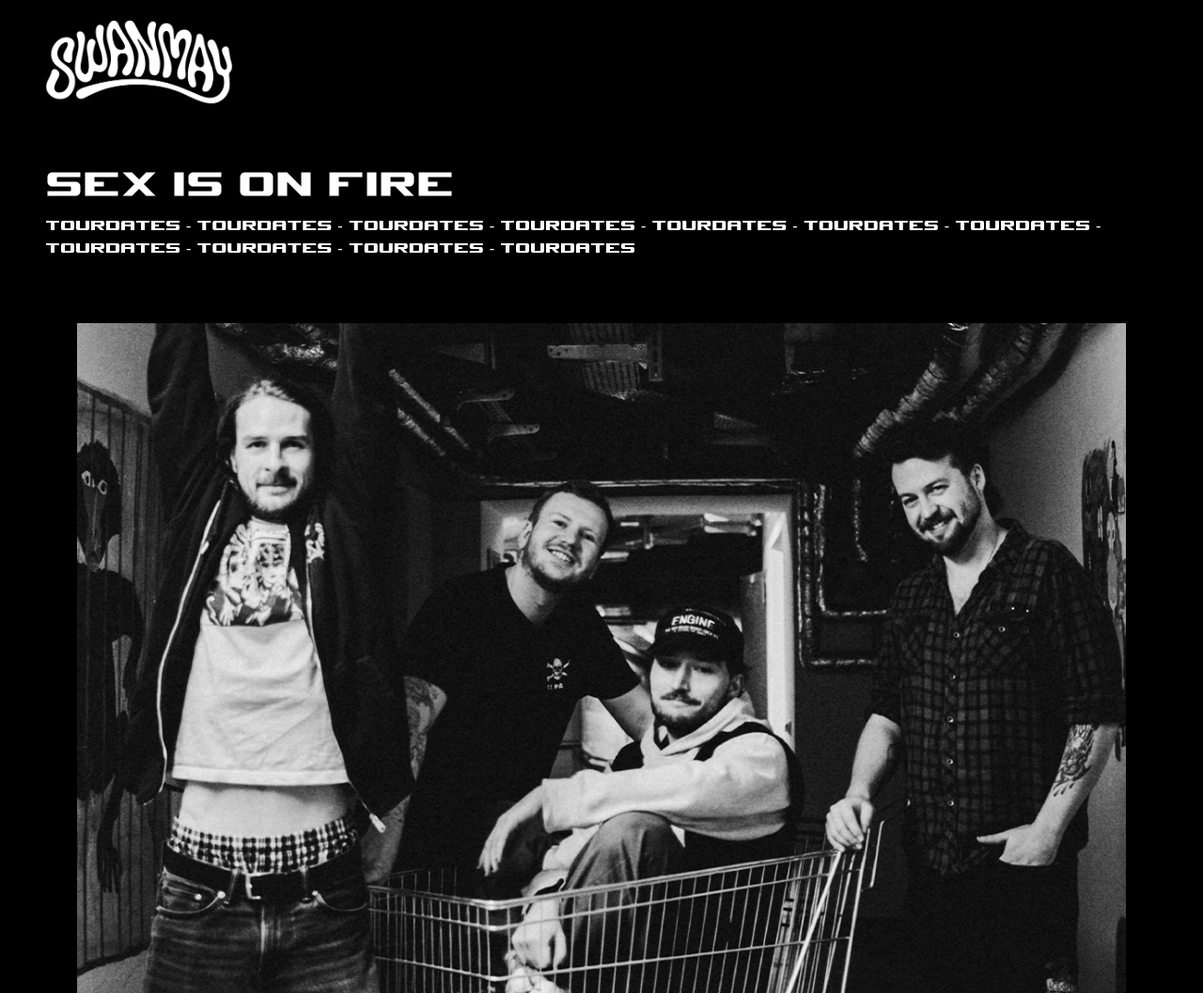
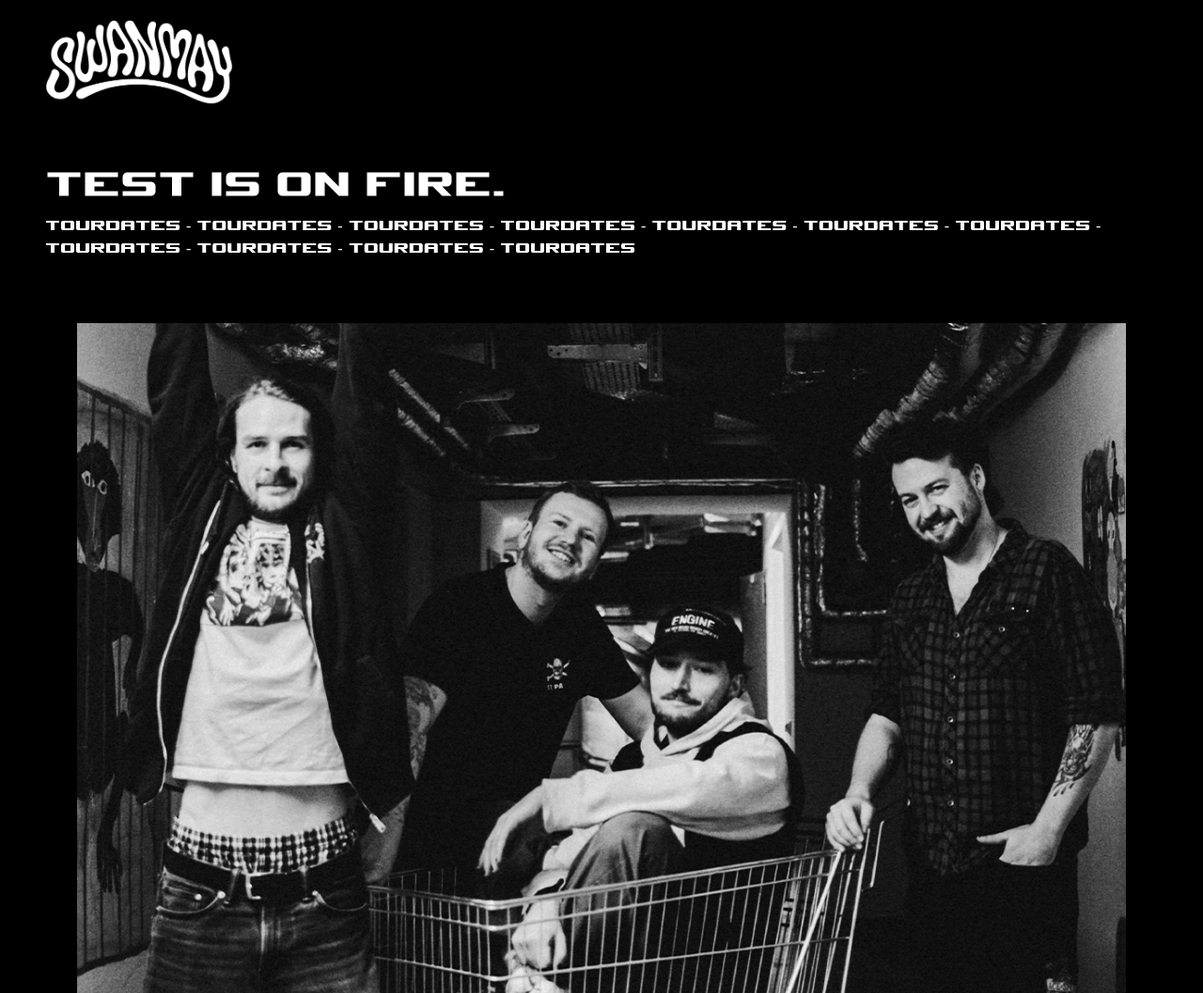
Before and after one commit to swanmaywebsite/website, a plain HTML site: page index.html in a window 1280 px wide. Shown: the top 1057 px of the page at 94% size. Drawn offline with Linux system fonts and the light colour scheme.

Commit message:
title change

```diff
--- a/index.html
+++ b/index.html
@@ -28,7 +28,7 @@
         </a>
     </nav>
     <div class="p-5 text-white">
-        <h1>Sex is on Fire</h1>
+        <h1>Test is on Fire.</h1>
         <p>tourdates - tourdates - tourdates - tourdates - tourdates - tourdates - tourdates - tourdates - tourdates -
             tourdates - tourdates </p>
     </div>
```
